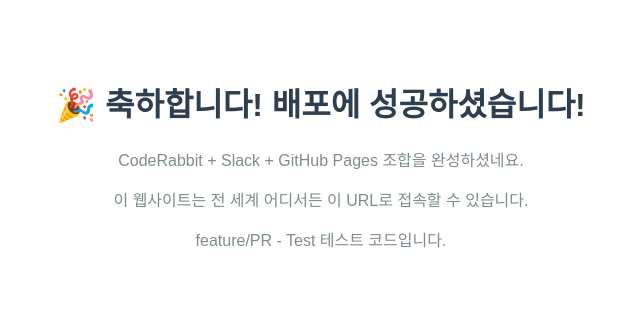
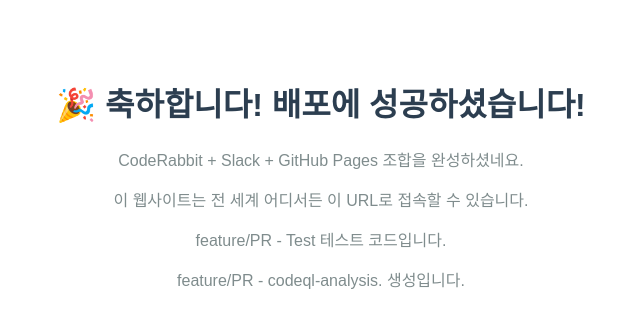
Before and after one commit to ryeon-xx/demo1, a plain HTML site: page index.html in a window 1280 px wide. Shown: the whole page, without its empty margins (319-959 px from the left). Drawn offline with Linux system fonts and the light colour scheme.

```diff
--- a/index.html
+++ b/index.html
@@ -14,5 +14,6 @@
 <p>이 웹사이트는 전 세계 어디서든 이 URL로 접속할 수 있습니다.</p>
 
 <p>feature/PR - Test 테스트 코드입니다.</p>
+<p>feature/PR - codeql-analysis. 생성입니다.</p>
 </body>
 </html>
```
